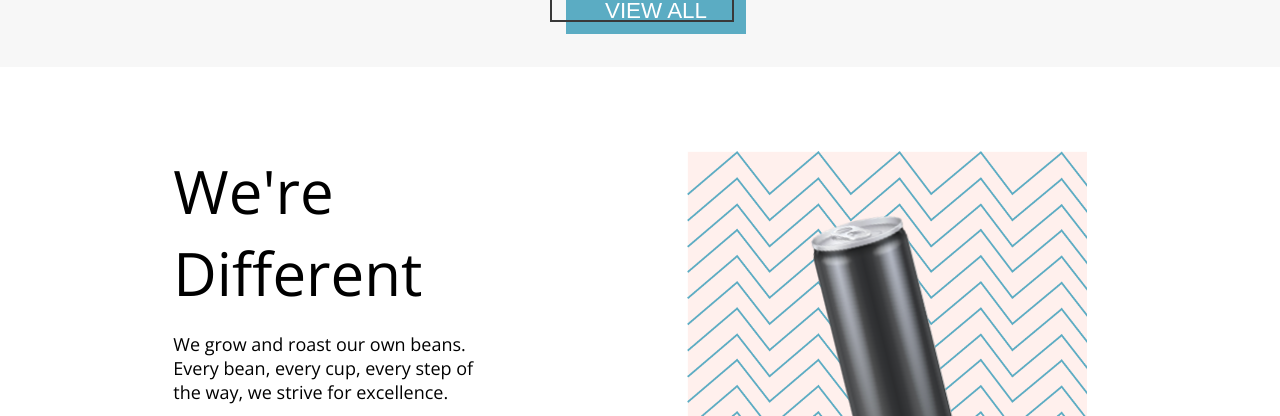
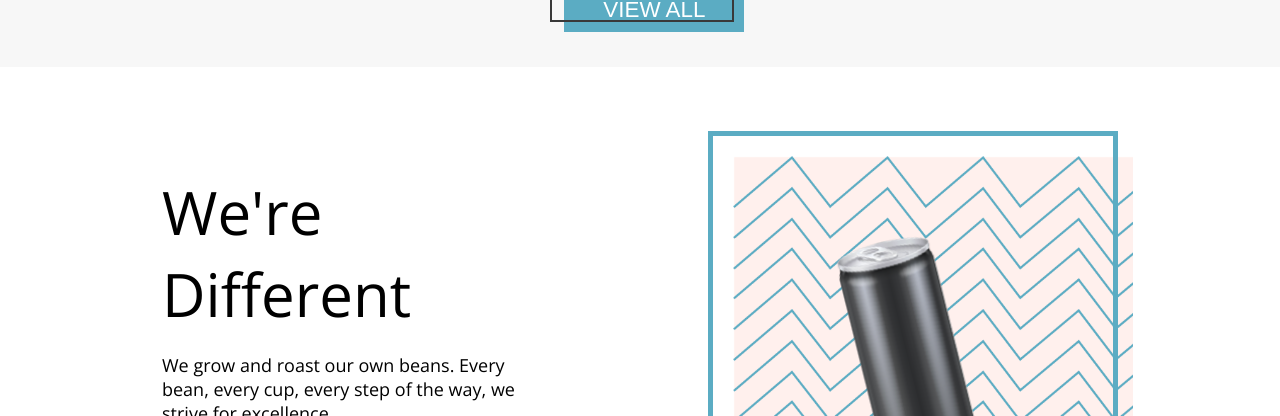
Before and after one commit to C1000101/WebSitePlayGround, a plain HTML site: page index.html in a window 1280 px wide. Shown: the part 1342-1758 px from the top of the page. Drawn offline with nearby package versions, Linux system fonts and the light colour scheme.

Commit message:
Coffee shop 15: added an offset border to the about us image and maid minor adjustments to button offset border.

```diff
--- a/css/global.css
+++ b/css/global.css
@@ -107,11 +107,12 @@ body {
     margin-bottom: 1.25rem;
 }
 
-.container-button__boarder {
+.container-button__border {
     border: 2px solid var(--primary-color);
     width: inherit;
     height: inherit;
     position: absolute;
+    pointer-events: none;
 }
 
 .container-button__button {
@@ -127,6 +128,6 @@ body {
 
 .container-button__button--offset {
     position: absolute;
-    left: 1rem;
-    top: 1rem;
+    left: 0.9rem;
+    top: 0.9rem;
 }
--- a/css/landing.css
+++ b/css/landing.css
@@ -97,7 +97,7 @@
 }
 
 .about-use__call-to-action {
-    width: 25%;
+    width: 30%;
     max-width: 30rem;
     min-width: 20rem;
     align-content: center;
@@ -119,21 +119,36 @@
 }
 
 .about-us__image-container {
+    border: 5px solid var(--highlight-color-blue);
+    width: 25rem;
+    height: 30rem;
+    display: flex;
+    justify-content: center;
+    align-items: center;
+    box-sizing: content-box;
+    position: relative;
+}
+
+.about-us__image-container-background {
     background-image: url(../assets/images/coldbrewbackground.png);
     background-repeat: no-repeat;
     background-size: cover;
-    width: 25rem;
-    height: 23rem;
-    margin: 1.25rem;
-    display: flex;
-    justify-content: center;
-    align-items: center;
-    padding: 1.25rem 0;
-    box-sizing: content-box;
+    width: inherit;
+    height: inherit;
+}
+
+.about-us__image-container-background--offset {
+    position: absolute;
+    left: 1.25rem;
+    top: 1.25rem;
+    z-index: -1;
 }
 
 .about-use__img {
     height: 17.5rem;
+    max-width: 9.6rem;
+    position: absolute;
+    z-index: 1;
 }
 
 .discount {
--- a/index.html
+++ b/index.html
@@ -42,7 +42,7 @@
                     <button class="container-button__button container-button__button--offset"
                         type="button"
                         onclick="window.location.href='./pages/menu.html'">SHOP NOW</button>
-                    <div class="container-button__boarder"></div>
+                    <div class="container-button__border"></div>
                 </div>
             </div>
             <img class="hero__image" src="./assets/images/coffeebeans-hero.png" alt="coffee bag">
@@ -80,7 +80,7 @@
                 <button class="container-button__button container-button__button--offset"
                     type="button"
                     onclick="window.location.href='./pages/menu.html'">VIEW ALL</button>
-                <div class="container-button__boarder"></div>
+                <div class="container-button__border"></div>
             </div>
         </section>
         <div class="about-use">
@@ -100,10 +100,11 @@
                     <button class="container-button__button container-button__button--offset"
                         type="button"
                         onclick="window.location.href='./pages/menu.html'">LEARN MORE</button>
-                    <div class="container-button__boarder"></div>
+                    <div class="container-button__border"></div>
                 </div>
             </div>
             <div class="about-us__image-container">
+                <div class="about-us__image-container-background about-us__image-container-background--offset"></div>
                 <img src="./assets/images/tiltedcan.png" alt="Cold brew can." class="about-use__img">
             </div>
         </div>
```
